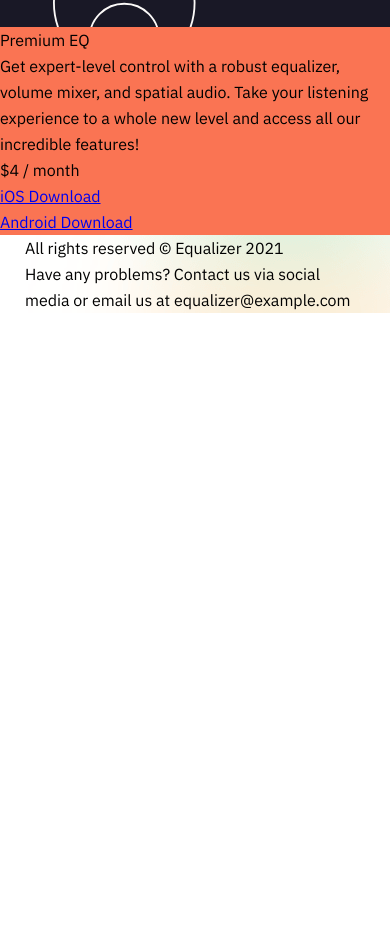
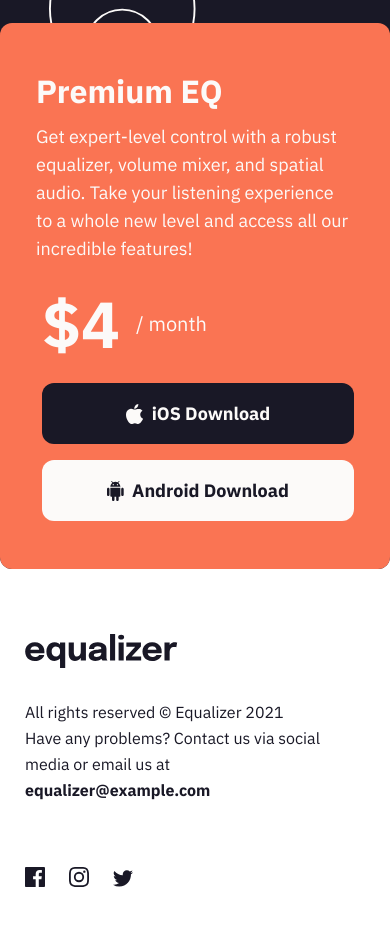
Before and after one commit to CharlieCastleWeb/Front-End-Mentor---Equalizer-landing-page, a plain HTML site: page index.html in a window 390 px wide. Shown: the part 954-1880 px from the top of the page. Before the commit the page ends 1267 px from the top, so only its background shows below. Drawn offline with Linux system fonts and the light colour scheme.

Commit message:
Mobile design completed

```diff
--- a/index.html
+++ b/index.html
@@ -35,20 +35,21 @@
       <div class="offer-content">
         <h2>Premium EQ</h2>
 
-        <p>
+        <p class="offer-description">
           Get expert-level control with a robust equalizer, volume mixer, and spatial audio. Take
           your listening experience to a whole new level and access all our incredible features!
         </p>
 
+        <p class="offer-price">
+          <span class="offer-dollars">$4</span>/ month
+        </p>
 
-        <p>$4 / month</p>
-
-        <a href="#">
-          <img src="./assets/images/icon-apple.svg" alt="Apple logo">
+        <a href="#" class="ios-btn">
+          <embed src="./assets/images/icon-apple.svg" alt="Apple logo">
           <p>iOS Download</p>
         </a>
-        <a href="#">
-          <img src="./assets/images/icon-android.svg" alt="Android logo">
+        <a href="#" class="android-btn">
+          <embed src="./assets/images/icon-android.svg" alt="Android logo">
           <p>Android Download</p>
         </a>
       </div> <!-- offer-content End-->
@@ -56,8 +57,19 @@
   </main>
 
   <footer>
-    <p>All rights reserved © Equalizer 2021</p>
-    <p>Have any problems? Contact us via social media or email us at equalizer@example.com</p>
+    <img src="./assets/images/logo.svg" alt="Company's logo" class="logo">
+    <p></p>
+    <p>
+      All rights reserved © Equalizer 2021 <br>
+      Have any problems? Contact us via social media or email us at <br>
+      <span class="contact-email">equalizer@example.com</span>
+    </p>
+
+    <div class="social-media">
+      <img src="./assets/images/icon-facebook.svg" alt="">
+      <img src="./assets/images/icon-instagram.svg" alt="">
+      <img src="./assets/images/icon-twitter.svg" alt="">
+    </div>
   </footer>
 
 
--- a/styles/scss/styles.scss
+++ b/styles/scss/styles.scss
@@ -26,19 +26,71 @@ body {
     font-size: 16px;
     line-height: 26px;
     font-family: 'IBM Plex Sans', sans-serif;
+    color: #191826;
+}
+
+h1,
+h2 {
+    font-family: 'IBM Plex Sans Bold', sans-serif;
+    font-weight: bold;
 }
 
 h1 {
-    font-family: 'IBM Plex Sans Bold', sans-serif;
     font-size: 2.5rem;
-    font-weight: bold;
     line-height: 3rem;
+    letter-spacing: -0.454545px;
 }
 
+h2 {
+    font-size: 2rem;
+    line-height: 2.5rem;
+}
+
+.offer {
+    color: $offwhite;
+}
+
+.offer a {
+    color: $offwhite;
+    text-decoration: none;
+}
+
+.offer a.android-btn {
+    color: #191826;
+}
+
+.offer-content .offer-description {
+    font-size: 1.125rem;
+    line-height: 1.75rem;
+}
+
+.offer-price {
+    font-size: 1.25rem;
+}
+
+.offer-dollars {
+    font-family: 'IBM Plex Sans Bold', sans-serif;
+    font-size: 4.0625rem;
+    vertical-align: top;
+    margin-right: 1rem;
+}
+
+.offer a {
+    font-family: 'IBM Plex Sans Bold', sans-serif;
+    font-size: 1.125rem;
+    text-align: center;
+}
+
+
+.contact-email {
+    font-family: 'IBM Plex Sans Bold', sans-serif;
+}
 
 /* LAYOUT */
 body {
     background-image: url('../../assets/images/bg-main-mobile.png');
+    background-position: -10% -20%;
+    background-repeat: no-repeat;
 }
 
 header,
@@ -49,12 +101,12 @@ footer {
 }
 
 .logo {
-    width: 41%;
+    width: 45%;
     margin-top: 2.5rem;
 }
 
 h1 {
-    margin-top: 4rem;
+    margin-top: 3.5rem;
 }
 
 .hero p {
@@ -63,20 +115,17 @@ h1 {
 
 .offer {
     margin-top: 10.375rem;
+    background-color: #191826;
+    border-radius: 0.75rem;
 }
 
 .offer-image {
     background-image: url('../../assets/images/bg-pattern-2.svg');
     background-repeat: no-repeat;
-    background-size: 73%;
+    background-size: 75%;
     background-position: top center;
-    background-color: #191826;
     height: 23.75rem;
     position: relative;
-}
-
-.offer-content {
-    background-color: $red;
 }
 
 .offer img {
@@ -85,6 +134,66 @@ h1 {
     left: 50%;
     top: -6.125rem;
     display: block;
-    max-width: 55.72%;
+    width: 55.72%;
     margin: 0 auto;
 }
+
+.offer-content {
+    background-color: $red;
+    border-radius: 0.75rem;
+    padding: 3rem 2.25rem;
+}
+
+.offer-content .offer-description {
+    margin-top: 0.75rem;
+}
+
+.offer-price {
+    margin-top: 3rem;
+    margin-left: 0.375rem;
+}
+
+.offer a {
+    margin-left: 0.375rem;
+    display: block;
+    padding: 1.1rem 0;
+    border-radius: 0.75rem;
+}
+
+a.ios-btn,
+a.android-btn {
+    display: flex;
+    justify-content: center;
+    align-items: center;
+}
+
+a.ios-btn {
+    margin-top: 2.9rem;
+    background-color: #191826;
+}
+
+a.android-btn {
+    margin-top: 1rem;
+    background-color: $offwhite;
+}
+
+embed {
+margin-right: 0.5rem;
+}
+
+footer .logo {
+    margin-top: 4rem;
+}
+
+footer p {
+margin-top: 1.5rem;
+}
+
+.social-media {
+    margin-top: 4rem;
+    margin-bottom: 5rem;
+}
+
+.social-media img {
+    margin-right: 1.25rem;
+}
```
Also changed, not shown: styles/css/styles.css, 1 other file.
